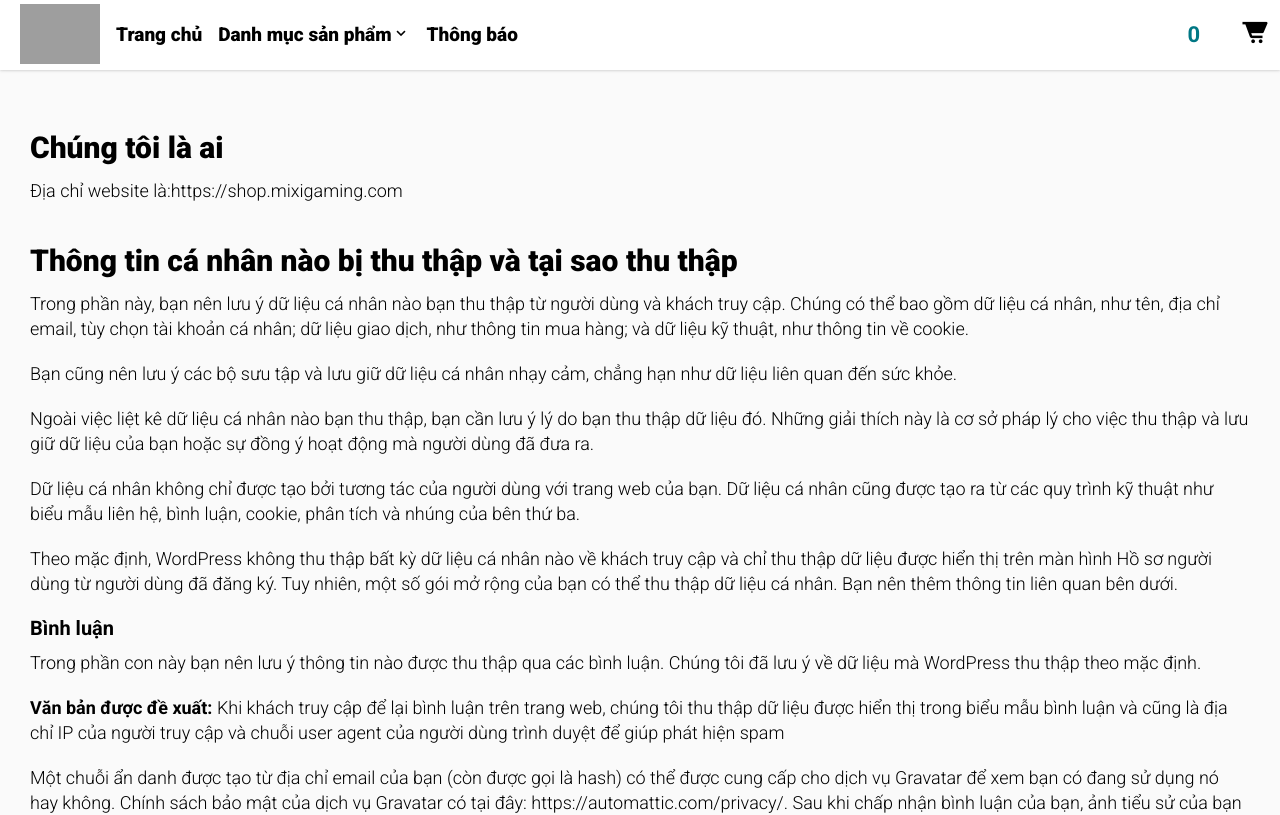
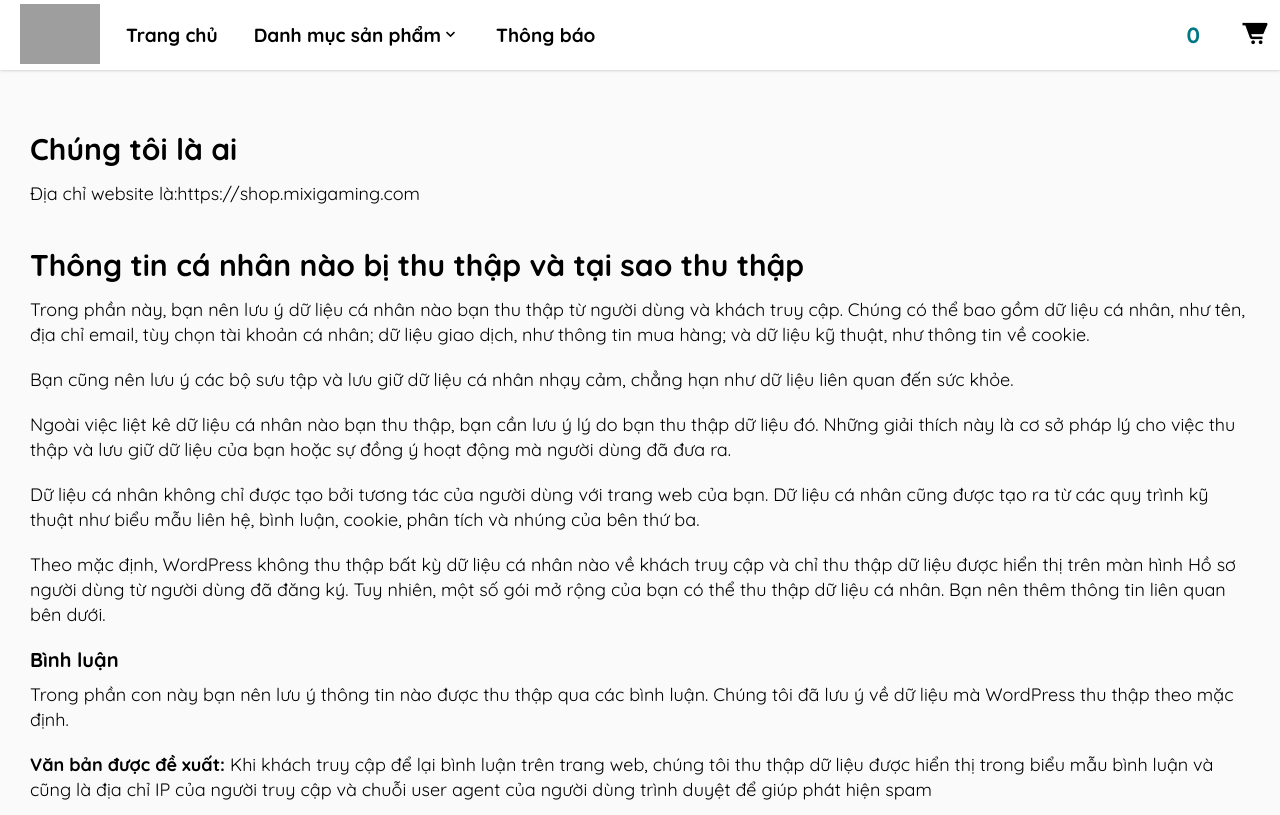
Before and after one commit to nguyenhien1221/mixishop--clone, a React (Create React App) app: page /privacy in a window 1280 px wide. Shown: the top 815 px of the page. Built offline with nearby package versions, Linux system fonts and the light colour scheme; grey boxes are pictures that could not be loaded.

Commit message:
update css

```diff
--- a/src/assets/css/base.css
+++ b/src/assets/css/base.css
@@ -1,4 +1,6 @@
-@import url('https://fonts.googleapis.com/css2?family=Montserrat:wght@100&family=Roboto:wght@100&display=swap');
+/* @import url('https://fonts.googleapis.com/css2?family=Montserrat:wght@100&family=Roboto:wght@100&display=swap'); */
+@import url('https://fonts.googleapis.com/css2?family=Montserrat:wght@100&family=Roboto:wght@0,200;0,300;0,400;0,500;0,600;0,700;0,800;0,900;1,200;1,300;1,400;1,500;1,600;1,700;1,800;1,900&family=Quicksand:wght@300;400;500;600;700&family=Roboto:ital,wght@0,100;0,300;0,400;0,500;0,700;0,900;1,100;1,300;1,400;1,500;1,700;1,900&display=swap');
+
 
 *{
     padding: 0;
@@ -13,7 +15,7 @@
 }
 
 body{
-    font-family: "Roboto" , sans-serif;
+    font-family: "Quicksand" , sans-serif;
 
 }
 
--- a/src/assets/css/navbar.css
+++ b/src/assets/css/navbar.css
@@ -38,6 +38,7 @@
 }
 
 .nav-item{
+    padding: 0 10px;
     font-weight: 800;
     line-height: 70px;
     margin-left: 16px;
--- a/src/assets/css/privacy.css
+++ b/src/assets/css/privacy.css
@@ -3,7 +3,7 @@
 
 .privacy-wrapper {
     padding: 60px 30px 30px;
-    font-family: "Roboto", sans-serif;
+    font-family: "Quicksand", sans-serif;
 }
 
 .privacy-title, .privacy-text, .privacy-sub-title {
@@ -22,7 +22,7 @@
 
 .privacy-text {
     font-size: 1.8rem;
-    font-weight: 300;
+    font-weight: 400;
     margin-bottom: 20px;
     line-height: 2.5rem;
 }
--- a/src/assets/css/terms.css
+++ b/src/assets/css/terms.css
@@ -14,7 +14,7 @@
 
 .term-text {
     font-size: 1.8rem;
-    font-weight: 300;
+    font-weight: 400;
     margin-bottom: 20px;
     line-height: 2.5rem;
 }
@@ -24,7 +24,7 @@
 .term-list {
     list-style: disc ;
     font-size: 1.8rem;
-    font-weight: 300;
+    font-weight: 400;
     margin-bottom: 20px;
     line-height: 2.5rem;
     margin-left: 20px;
--- a/src/components/Navbar.js
+++ b/src/components/Navbar.js
@@ -11,6 +11,7 @@
     const [click, setClick] = useState(false)
 
     const handleClick = () => setClick(!click)
+
     const closeMobileMenu = () => setClick(false)
 
     const scrollTop = () =>{
```
Also changed, not shown: 1 other file (tests, documents, lock files or other folders).
